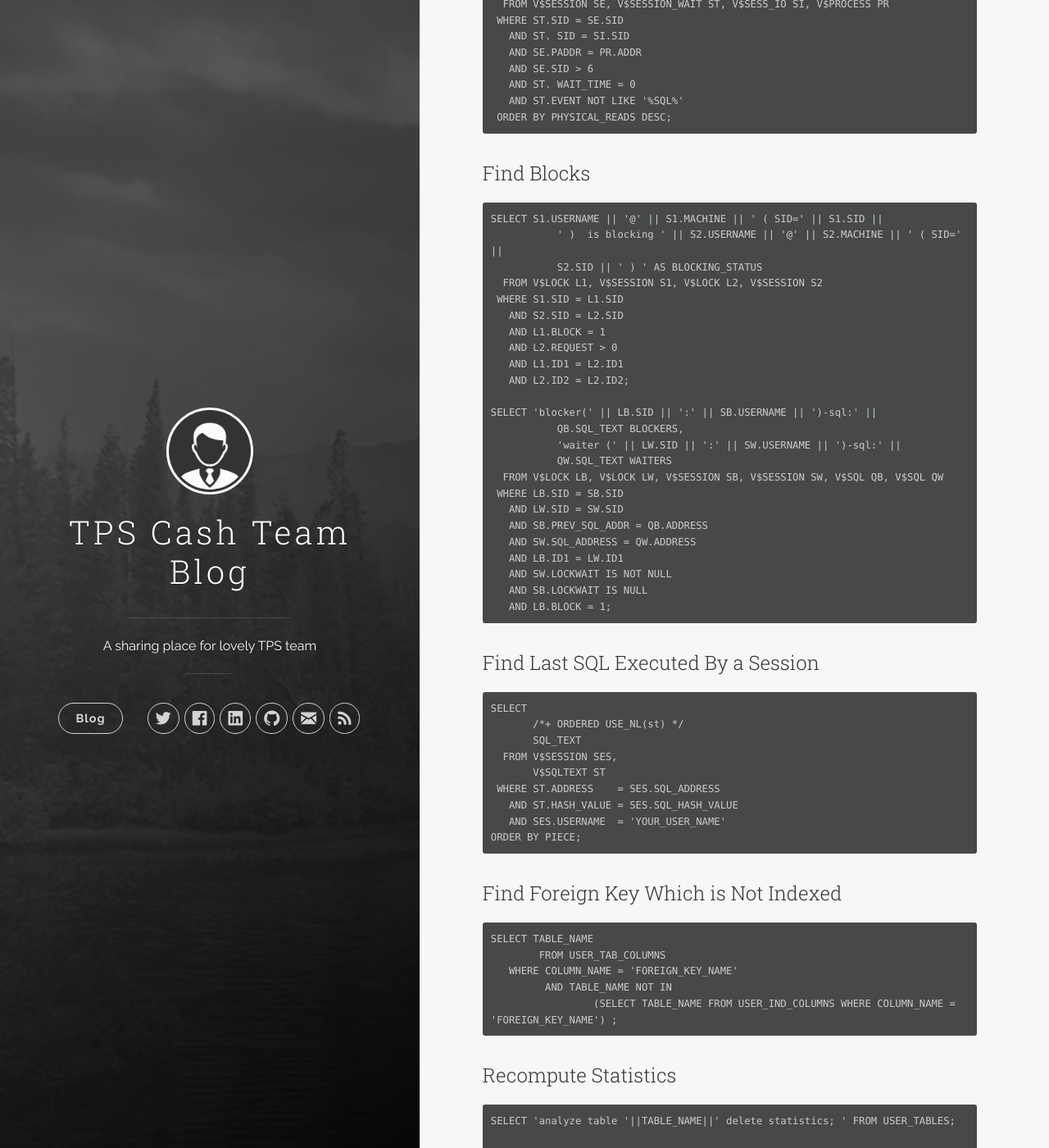
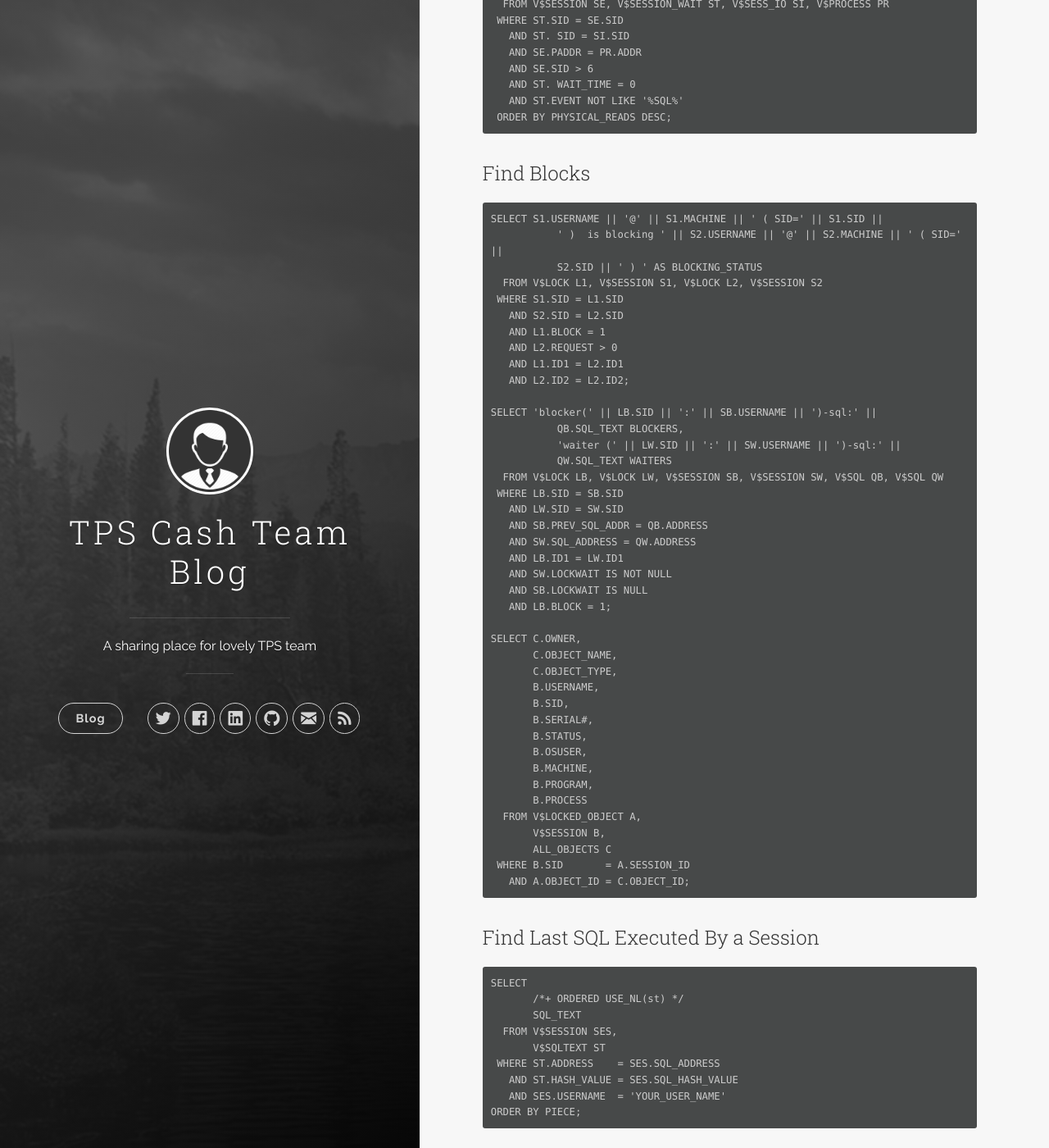
Before and after one commit to tpscash/tpscash.github.io, a Jekyll site: the page built from _posts/2016-05-11-useful-sql.md, in a window 1280 px wide and 1400 px high, scrolled down 1435 px. Shown: the whole window at 82% size. Built offline with Jekyll 4.4.1, drawn with Linux system fonts in a browser that asks for light colours; comment, search, counter and statistics services are not loaded.

Commit message:
add more sql for block checking

```diff
--- a/_posts/2016-05-11-useful-sql.md
+++ b/_posts/2016-05-11-useful-sql.md
@@ -97,6 +97,23 @@ A handful SQL which can help you to diagnose your oracle database.
 	   AND SB.LOCKWAIT IS NULL
 	   AND LB.BLOCK = 1;
 
+	SELECT C.OWNER,
+           C.OBJECT_NAME,
+           C.OBJECT_TYPE,
+           B.USERNAME,
+           B.SID,
+           B.SERIAL#,
+           B.STATUS,
+           B.OSUSER,
+           B.MACHINE,
+           B.PROGRAM,
+           B.PROCESS
+      FROM V$LOCKED_OBJECT A,
+           V$SESSION B,
+           ALL_OBJECTS C
+     WHERE B.SID       = A.SESSION_ID
+       AND A.OBJECT_ID = C.OBJECT_ID;
+
 ### Find Last SQL Executed By a Session
 
     SELECT
```
